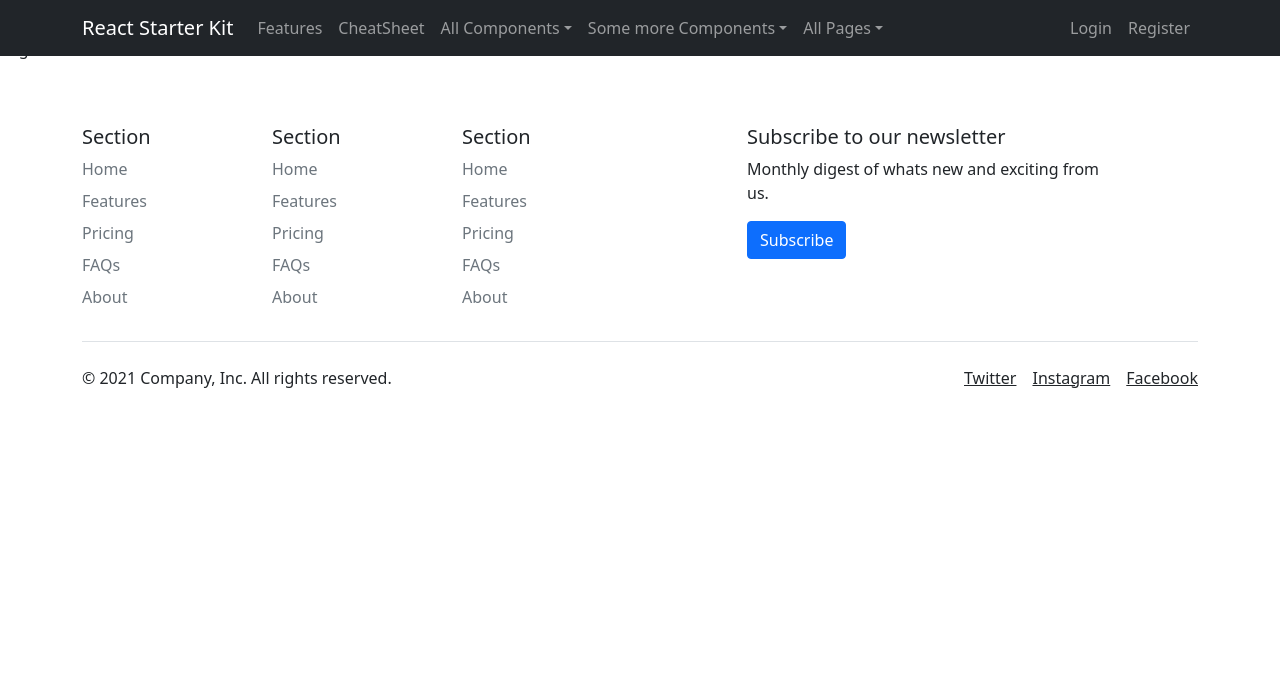
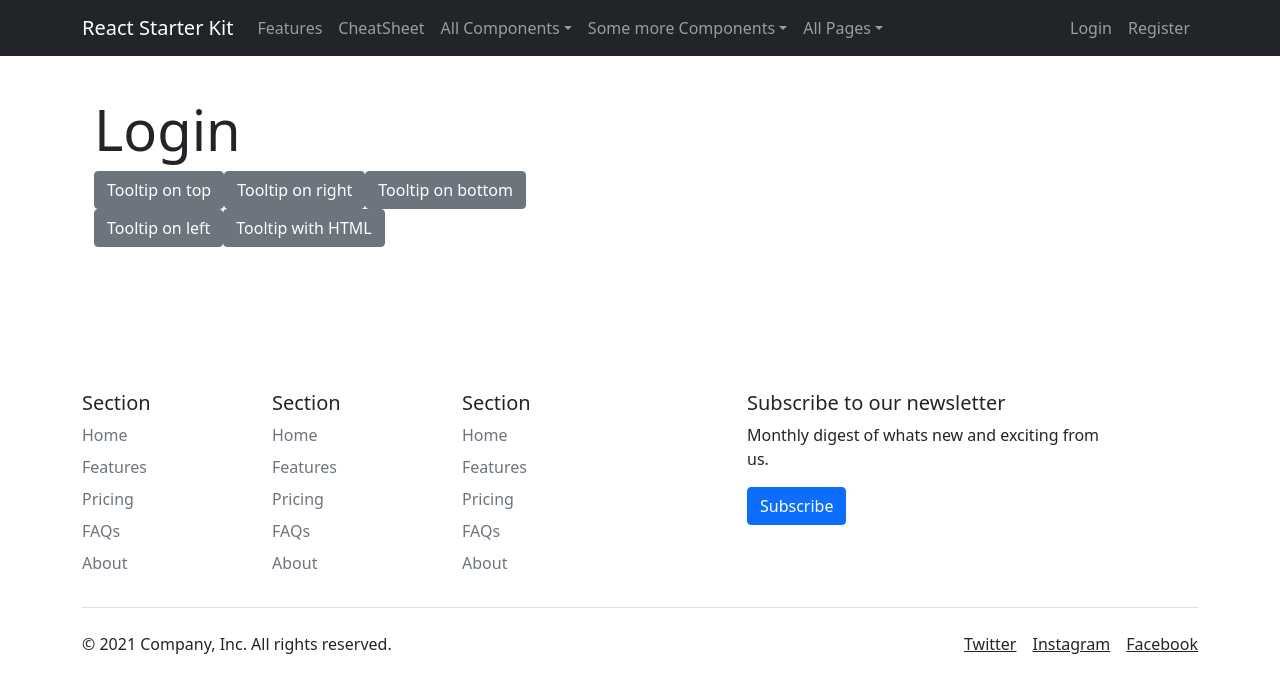
Before and after one commit to roundcodebox/aarambam, a React (Create React App) app: page /tooltips in a window 1280 px wide. Shown: the top 692 px of the page. Built offline with nearby package versions, Linux system fonts and the light colour scheme.

Commit message:
feat: removed the react-bootstrap components from the tooltip page

```diff
--- a/src/App.js
+++ b/src/App.js
@@ -39,6 +39,7 @@ import Heros from './Components/Heros';
 import Footers from './Components/Footers';
 import Features from './Components/Features';
 import Grid from './Components/Grid';
+import Tooltips from './Components/Tooltips';
 
 function App() {
   return (
@@ -81,6 +82,7 @@ function App() {
         <Route path="/grid" element={<Grid />} />
         <Route path="/features" element={<Features />} />
         <Route path="/alerts" element={<Alerts />} />
+        <Route path="/tooltips" element={<Tooltips />} />
 
         <Route path="*" element={<ErrorPage />} />
       </Routes>
--- /dev/null
+++ b/src/Components/Tooltips.jsx
@@ -0,0 +1,60 @@
+import React from 'react';
+
+function Tooltips() {
+  return (
+    <div className="container px-4 py-5">
+      <div className="row g-5 py-5">
+        <div className="col-sm-6 col-lg-6">
+          <h4 className="display-4">Login</h4>
+          <button
+            type="button"
+            className="btn btn-secondary"
+            data-bs-toggle="tooltip"
+            data-bs-placement="top"
+            title="Tooltip on top"
+          >
+            Tooltip on top
+          </button>
+          <button
+            type="button"
+            className="btn btn-secondary"
+            data-bs-toggle="tooltip"
+            data-bs-placement="right"
+            title="Tooltip on right"
+          >
+            Tooltip on right
+          </button>
+          <button
+            type="button"
+            className="btn btn-secondary"
+            data-bs-toggle="tooltip"
+            data-bs-placement="bottom"
+            title="Tooltip on bottom"
+          >
+            Tooltip on bottom
+          </button>
+          <button
+            type="button"
+            className="btn btn-secondary"
+            data-bs-toggle="tooltip"
+            data-bs-placement="left"
+            title="Tooltip on left"
+          >
+            Tooltip on left
+          </button>
+          <button
+            type="button"
+            className="btn btn-secondary"
+            data-bs-toggle="tooltip"
+            data-bs-html="true"
+            title="<em>Tooltip</em> <u>with</u> <b>HTML</b>"
+          >
+            Tooltip with HTML
+          </button>
+        </div>
+      </div>
+    </div>
+  );
+}
+
+export default Tooltips;
```
